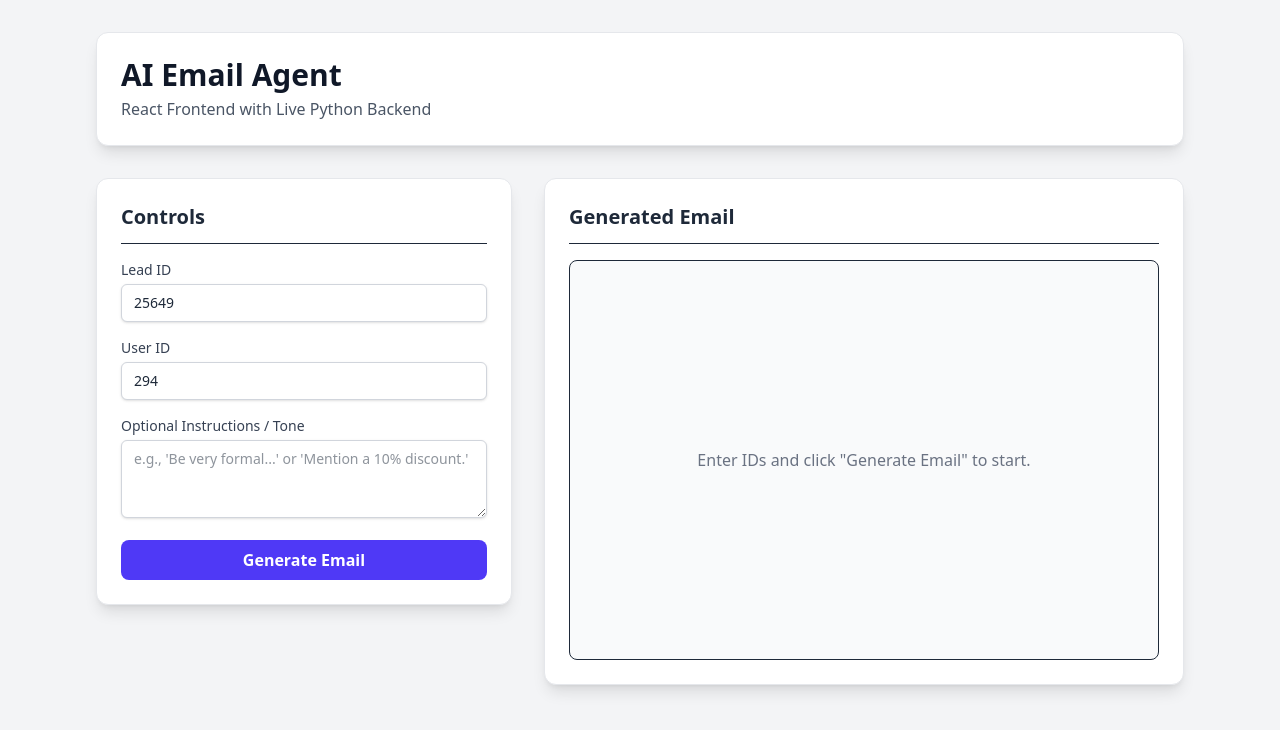
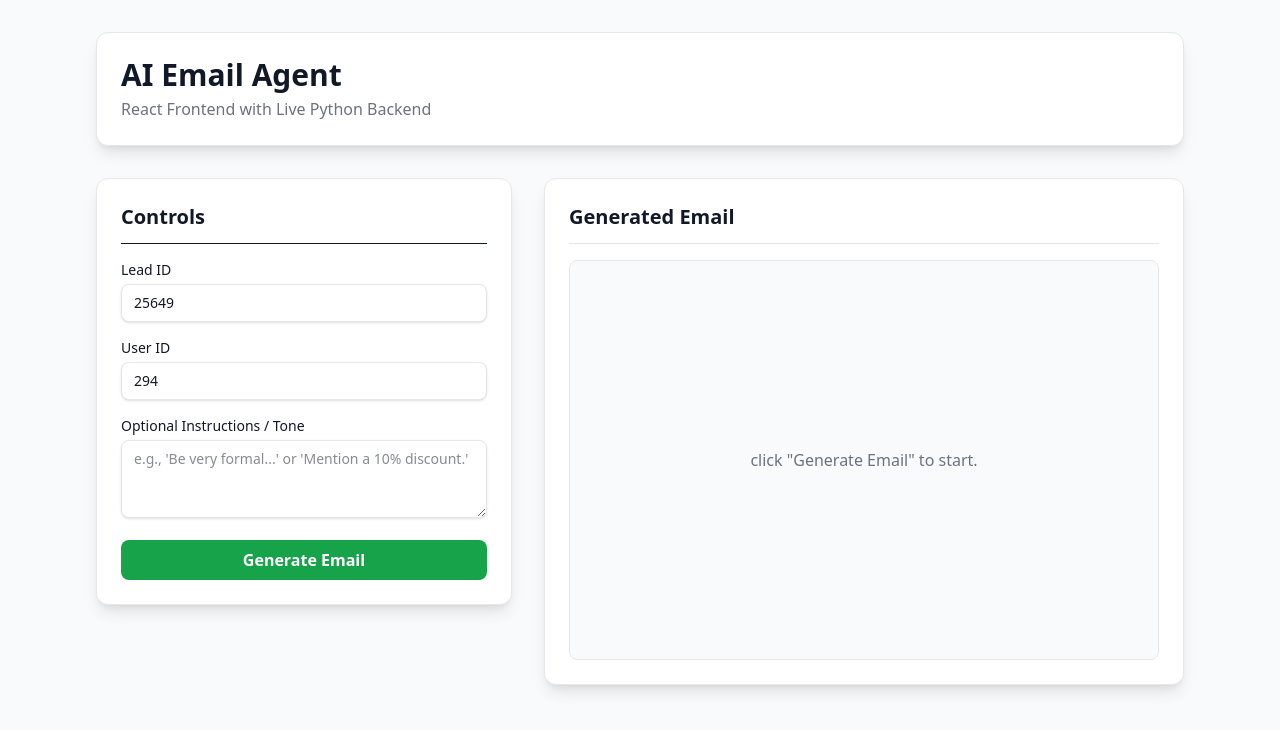
Before and after one commit to Sriyukthika26/Email-Agent, a React (Vite) app in the folder frontend/: page / in a window 1280 px wide. Shown: the top 730 px of the page. Built offline with nearby package versions, Linux system fonts and the light colour scheme.

Commit message:
green theme

```diff
--- a/frontend/src/App.jsx
+++ b/frontend/src/App.jsx
@@ -113,18 +113,15 @@ export default function App() {
     };
 
     // --- UI Handlers ---
-    const handleEditToggle = async () => { // Make the function async
+    const handleEditToggle = async () => {
         const currentEmail = emailHistory[historyIndex];
         if (!currentEmail) return;
 
         if (isEditing) {
-            // When saving an edit
             const newHistory = [...emailHistory.slice(0, historyIndex + 1), editedEmail];
             setEmailHistory(newHistory);
             setHistoryIndex(newHistory.length - 1);
             setIsEditing(false);
-
-            // Immediately send the updated history to the backend
             try {
                 await api.updateHistory(currentThreadId, newHistory);
                 showNotification("Edit saved to backend.", "info");
@@ -132,7 +129,6 @@ export default function App() {
                 showNotification(`Failed to save edit: ${error.message}`, "error");
             }
         } else {
-            // When entering editing mode
             setEditedEmail(currentEmail);
             setIsEditing(true);
         }
@@ -149,11 +145,11 @@ export default function App() {
     const idsAreFromUrl = !!(queryParams.get('leadId') || queryParams.get('userId'));
 
     return (
-        <div className="bg-gray-100 min-h-screen font-sans text-gray-800">
+        <div className="bg-[#f8fafc] min-h-screen font-sans text-[#111827]">
             <div className="container mx-auto p-4 md:p-8 max-w-6xl">
-                <header className="bg-white shadow-lg rounded-xl p-6 mb-8 border border-gray-200">
-                    <h1 className="text-3xl font-bold text-gray-900">AI Email Agent</h1>
-                    <p className="text-gray-600 mt-1">React Frontend with Live Python Backend</p>
+                <header className="bg-white shadow-lg rounded-xl p-6 mb-8 border border-[#e5e7eb]">
+                    <h1 className="text-3xl font-bold text-[#111827]">AI Email Agent</h1>
+                    <p className="text-[#6b7280] mt-1">React Frontend with Live Python Backend</p>
                 </header>
 
                 <main className="grid grid-cols-1 lg:grid-cols-5 gap-8">
--- a/frontend/src/components.jsx
+++ b/frontend/src/components.jsx
@@ -5,38 +5,39 @@ import { RefreshCw } from 'lucide-react';
 
 export const InputField = ({ id, label, value, onChange, disabled = false }) => (
     <div>
-        <label htmlFor={id} className="block text-sm font-medium text-gray-700 mb-1">{label}</label>
+        <label htmlFor={id} className="block text-sm font-medium text-[#111827]-700 mb-1">{label}</label>
         <input
             type="text"
             id={id}
             value={value}
             onChange={onChange}
             disabled={disabled}
-            className="w-full px-3 py-2 bg-white border border-gray-300 rounded-md shadow-sm focus:outline-none focus:ring-indigo-500 focus:border-indigo-500 sm:text-sm transition-shadow disabled:bg-gray-100 disabled:cursor-not-allowed"
+            className="w-full px-3 py-2 bg-white border border-[#e5e7eb] rounded-lg shadow-sm focus:outline-none focus:ring-[#16a34a] focus:border-[#16a34a] sm:text-sm transition-shadow disabled:bg-gray-100 disabled:cursor-not-allowed"
         />
     </div>
 );
 
 export const TextareaField = ({ id, label, value, onChange, placeholder }) => (
     <div>
-        <label htmlFor={id} className="block text-sm font-medium text-gray-700 mb-1">{label}</label>
+        <label htmlFor={id} className="block text-sm font-medium text-[#111827] mb-1">{label}</label>
         <textarea
             id={id}
             value={value}
             onChange={onChange}
             placeholder={placeholder}
             rows="3"
-            className="w-full px-3 py-2 bg-white border border-gray-300 rounded-md shadow-sm focus:outline-none focus:ring-indigo-500 focus:border-indigo-500 sm:text-sm transition-shadow"
+            className="w-full px-3 py-2 bg-white border border-[#e5e7eb] rounded-lg shadow-sm focus:outline-none focus:ring-[#16a34a] focus:border-[#16a34a] sm:text-sm transition-shadow disabled:bg-gray-100 disabled:cursor-not-allowed"
         />
     </div>
 );
 
 // --- Button Components ---
 
-export const IconButton = ({ onClick, children, disabled = false, className = '' }) => (
+export const IconButton = ({ onClick, children, disabled = false, className = '', title = '' }) => (
     <button
         onClick={onClick}
         disabled={disabled}
+        title={title}
         className={`p-2 rounded-full hover:bg-gray-200 disabled:bg-transparent disabled:text-gray-300 disabled:cursor-not-allowed transition-colors ${className}`}
     >
         {children}
@@ -48,7 +49,7 @@ export const PrimaryButton = ({ onClick, children, disabled = false, isLoading =
         onClick={onClick}
         disabled={disabled || isLoading}
         title={title}
-        className={`w-full flex justify-center items-center bg-indigo-600 text-white font-semibold py-2 px-4 rounded-lg hover:bg-indigo-700 focus:outline-none focus:ring-2 focus:ring-offset-2 focus:ring-indigo-500 transition duration-150 ease-in-out disabled:bg-indigo-300 disabled:cursor-not-allowed ${className}`}
+        className={`w-full flex justify-center items-center bg-[#16a34a] text-white font-semibold py-2 px-4 rounded-lg hover:bg-[#15803d] focus:outline-none focus:ring-2 focus:ring-offset-2 focus:ring-[#16a34a] transition duration-150 ease-in-out disabled:bg-[#4ade80] disabled:cursor-not-allowed ${className}`}
     >
         {isLoading ? <RefreshCw className="animate-spin h-5 w-5" /> : children}
     </button>
@@ -57,9 +58,9 @@ export const PrimaryButton = ({ onClick, children, disabled = false, isLoading =
 // --- Data Display Component ---
 
 export const DataCard = ({ title, data }) => (
-    <details className="bg-gray-50 p-3 rounded-lg border border-gray-200">
-        <summary className="font-semibold text-gray-800 cursor-pointer">{title}</summary>
-        <div className="mt-2 text-xs text-gray-600">
+    <details className="bg-[#f8fafc] p-3 rounded-lg border border-[#e5e7eb]">
+        <summary className="font-semibold text-[#111827] cursor-pointer">{title}</summary>
+        <div className="mt-2 text-xs text-[#6b7280]">
             <pre className="bg-gray-100 p-2 rounded whitespace-pre-wrap break-all">{JSON.stringify(data, null, 2)}</pre>
         </div>
     </details>
@@ -72,8 +73,8 @@ export const Notification = ({ message, type, show }) => {
 
     const baseClasses = 'fixed bottom-5 right-5 p-4 rounded-lg shadow-xl text-white transition-transform transform animate-bounce';
     const typeClasses = {
-        success: 'bg-green-500',
-        info: 'bg-blue-500',
+        success: 'bg-[#16a34a]', // Primary Green
+        info: 'bg-[#10b981]',    // Secondary Green
         error: 'bg-red-500',
     };
 
--- a/frontend/src/emaildisplay.jsx
+++ b/frontend/src/emaildisplay.jsx
@@ -22,129 +22,94 @@ const EmailDisplay = ({
     const currentEmail = historyIndex >= 0 ? emailHistory[historyIndex] : null;
     const [showRegenerateInput, setShowRegenerateInput] = React.useState(false);
 
-    // Reset local state when navigating history
     React.useEffect(() => {
         setSatisfactionChoice(null);
         setShowRegenerateInput(false);
     }, [historyIndex, setSatisfactionChoice]);
 
-
     return (
-        <div className="lg:col-span-3 bg-white p-6 shadow-lg rounded-xl border border-gray-200">
-            {/* --- Header and History Navigation --- */}
-            <div className="flex justify-between items-center mb-4 border-b pb-3">
-                <h2 className="text-xl font-semibold">Generated Email</h2>
+        <div className="lg:col-span-3 bg-white p-6 shadow-lg rounded-xl border border-[#e5e7eb]">
+            <div className="flex justify-between items-center mb-4 border-b border-[#e5e7eb] pb-3">
+                <h2 className="text-xl font-semibold text-[#111827]">Generated Email</h2>
                 {emailHistory.length > 0 && (
                     <div className="flex items-center space-x-2">
                         <IconButton onClick={() => navigateHistory(-1)} disabled={historyIndex <= 0}>
-                            <ArrowLeft size={20} />
+                        <ArrowLeft size={20} />
                         </IconButton>
-                        <span className="text-sm font-medium text-gray-600 tabular-nums">
+                        <span className="text-sm font-medium text-[#6b7280] tabular-nums">
                             {historyIndex + 1} / {emailHistory.length}
-                        </span>
+                            </span>
                         <IconButton onClick={() => navigateHistory(1)} disabled={historyIndex >= emailHistory.length - 1}>
                             <ArrowRight size={20} />
-                        </IconButton>
+                            </IconButton>
                     </div>
                 )}
             </div>
 
-            {/* --- Email Content Area --- */}
-            <div className="min-h-[400px] border rounded-lg bg-gray-50 p-4 flex flex-col">
+            <div className="min-h-[400px] border border-[#e5e7eb] rounded-lg bg-[#f8fafc] p-4 flex flex-col">
                 {isLoading && !currentEmail ? (
                     <div className="flex-grow flex items-center justify-center">
-                        <RefreshCw className="h-10 w-10 text-indigo-500 animate-spin" />
-                    </div>
+                        <RefreshCw className="h-10 w-10 text-[#16a34a] animate-spin" />
+                        </div>
                 ) : currentEmail ? (
                     <div className="flex-grow flex flex-col">
                         {isEditing ? (
                             <>
-                                <input type="text" value={editedEmail.subject} onChange={(e) => setEditedEmail({ ...editedEmail, subject: e.target.value })} className="text-lg font-semibold bg-white border border-indigo-300 rounded p-2 mb-4 focus:ring-2 focus:ring-indigo-500 outline-none" />
-                                <textarea value={editedEmail.body} onChange={(e) => setEditedEmail({ ...editedEmail, body: e.target.value })} className="flex-grow text-gray-700 bg-white border border-indigo-300 rounded p-2 leading-relaxed whitespace-pre-wrap focus:ring-2 focus:ring-indigo-500 outline-none" rows="12" />
+                                <input type="text" value={editedEmail.subject} onChange={(e) => setEditedEmail({ ...editedEmail, subject: e.target.value })} className="text-lg font-semibold bg-white border border-[#16a34a] rounded p-2 mb-4 focus:ring-2 focus:ring-[#16a34a] outline-none" />
+                                <textarea value={editedEmail.body} onChange={(e) => setEditedEmail({ ...editedEmail, body: e.target.value })} className="flex-grow text-[#111827] bg-white border border-[#16a34a] rounded p-2 leading-relaxed whitespace-pre-wrap focus:ring-2 focus:ring-[#16a34a] outline-none" rows="12" />
                             </>
                         ) : (
                             <>
-                                <h3 className="text-lg font-semibold mb-4 pb-2 border-b">{currentEmail.subject}</h3>
-                                <p className="flex-grow text-gray-700 leading-relaxed whitespace-pre-wrap">{currentEmail.body}</p>
+                                <h3 className="text-lg font-semibold mb-4 pb-2 border-b border-[#e5e7eb]">{currentEmail.subject}</h3>
+                                <p className="flex-grow text-[#111827] leading-relaxed whitespace-pre-wrap">{currentEmail.body}</p>
                             </>
                         )}
                     </div>
                 ) : (
-                    <div className="flex-grow flex items-center justify-center text-gray-500">
-                        Enter IDs and click "Generate Email" to start.
-                    </div>
+                    <div className="flex-grow flex items-center justify-center text-[#6b7280]">click "Generate Email" to start.</div>
                 )}
             </div>
 
-            {/* --- Action Buttons Area --- */}
             {currentEmail && (
-                <div className="mt-4 space-y-4 pt-4 border-t">
-                    {/* Step 1: Initial Satisfaction Check (Show if not editing and no choice made) */}
+                <div className="mt-4 space-y-4 pt-4 border-t border-[#e5e7eb]">
                     {!isEditing && satisfactionChoice === null && (
-                        <div className="p-4 text-center bg-gray-50 rounded-lg">
-                            <h3 className="font-semibold mb-3 text-gray-800">Are you satisfied with this draft?</h3>
+                        <div className="p-4 text-center bg-[#f8fafc] rounded-lg">
+                            <h3 className="font-semibold mb-3 text-[#111827]">Are you satisfied with this draft?</h3>
                             <div className="flex justify-center items-center space-x-4">
-                                <IconButton onClick={() => setSatisfactionChoice('unsatisfied')} className="text-red-500 hover:bg-red-100" title="Unsatisfied">
-                                    <ThumbsDown size={24} />
-                                </IconButton>
-                                <IconButton onClick={() => setSatisfactionChoice('satisfied')} className="text-green-500 hover:bg-green-100" title="Satisfied">
-                                    <ThumbsUp size={24} />
-                                </IconButton>
+                                <IconButton onClick={() => setSatisfactionChoice('unsatisfied')} className="text-red-500 hover:bg-red-100" title="Unsatisfied"><ThumbsDown size={24} /></IconButton>
+                                <IconButton onClick={() => setSatisfactionChoice('satisfied')} className="text-[#16a34a] hover:bg-green-100" title="Satisfied"><ThumbsUp size={24} /></IconButton>
                             </div>
                         </div>
                     )}
 
-                    {/* Step 2 (Thumbs Down): Show correction options */}
                     {!isEditing && satisfactionChoice === 'unsatisfied' && (
-                        <div className="p-4 text-center bg-gray-50 rounded-lg space-y-4">
-                             <h3 className="font-semibold text-gray-800">What needs to be changed?</h3>
+                        <div className="p-4 text-center bg-[#f8fafc] rounded-lg space-y-4">
+                             <h3 className="font-semibold text-[#111827]">What needs to be changed?</h3>
                              <div className="flex justify-center items-center space-x-3">
-                                <button onClick={() => { setSatisfactionChoice(null); setShowRegenerateInput(false); }} className="font-semibold text-gray-600 px-4 py-2 rounded-lg hover:bg-gray-100 transition-colors">
-                                    Back
-                                </button>
-                                <button onClick={() => setShowRegenerateInput(true)} className="font-semibold text-gray-600 px-4 py-2 rounded-lg hover:bg-gray-100 transition-colors">
-                                    Regenerate (for major changes)
-                                </button>
-                                <button onClick={handleEditToggle} className="flex items-center gap-2 font-semibold text-indigo-600 px-4 py-2 rounded-lg hover:bg-indigo-100 transition-colors">
-                                    <Edit size={18} />
-                                    Edit Manually (for minor fixes)
-                                </button>
+                                <button onClick={() => { setSatisfactionChoice(null); setShowRegenerateInput(false); }} className="font-semibold text-[#6b7280] px-4 py-2 rounded-lg hover:bg-gray-100 transition-colors">Back</button>
+                                <button onClick={() => setShowRegenerateInput(true)} className="font-semibold text-[#111827] px-4 py-2 rounded-lg hover:bg-gray-100 transition-colors">Regenerate (for major changes)</button>
+                                <button onClick={handleEditToggle} className="flex items-center gap-2 font-semibold text-[#16a34a] px-4 py-2 rounded-lg hover:bg-green-100 transition-colors"><Edit size={18} />Edit Manually (for minor fixes)</button>
                              </div>
                              {showRegenerateInput && (
                                 <div className="flex space-x-2 pt-3">
-                                    <input type="text" value={feedback} onChange={(e) => setFeedback(e.target.value)} placeholder="e.g., 'Make it more formal'" className="flex-grow px-3 py-2 bg-white border border-gray-300 rounded-md shadow-sm focus:outline-none focus:ring-indigo-500 focus:border-indigo-500 sm:text-sm" />
-                                    <PrimaryButton onClick={handleRegenerateWithFeedback} disabled={!feedback || isRegenerating || isLoading} isLoading={isRegenerating} className="w-auto px-4">
-                                        <RefreshCw size={16} />
-                                    </PrimaryButton>
+                                    <input type="text" value={feedback} onChange={(e) => setFeedback(e.target.value)} placeholder="e.g., 'Make it more formal'" className="flex-grow px-3 py-2 bg-white border border-[#e5e7eb] rounded-md shadow-sm focus:outline-none focus:ring-[#16a34a] focus:border-[#16a34a] sm:text-sm" />
+                                    <PrimaryButton onClick={handleRegenerateWithFeedback} disabled={!feedback || isRegenerating || isLoading} isLoading={isRegenerating} className="w-auto px-4"><RefreshCw size={16} /></PrimaryButton>
                                 </div>
                              )}
                         </div>
                     )}
 
-                    {/* Step 2 (Thumbs Up): Show finalization options */}
                     {!isEditing && satisfactionChoice === 'satisfied' && (
                         <div className="flex items-center justify-end space-x-3">
-                             <button onClick={() => setSatisfactionChoice(null)} className="font-semibold text-gray-600 px-4 py-2 rounded-lg hover:bg-gray-100 transition-colors">
-                                Back
-                            </button>
-                            <button onClick={handleEditToggle} className="flex items-center gap-2 font-semibold text-gray-700 px-4 py-2 rounded-lg hover:bg-gray-200 transition-colors">
-                                <Edit size={18} />
-                                Edit
-                            </button>
-                            <PrimaryButton onClick={handleApprove} disabled={isLoading} isLoading={isLoading && !!currentEmail} className="bg-green-600 hover:bg-green-700 focus:ring-green-500">
-                                <Send size={16} className="mr-2" />
-                                Approve & Send
-                            </PrimaryButton>
+                             <button onClick={() => setSatisfactionChoice(null)} className="font-semibold text-[#6b7280] px-4 py-2 rounded-lg hover:bg-gray-100 transition-colors">Back</button>
+                            <button onClick={handleEditToggle} className="flex items-center gap-2 font-semibold text-[#111827] px-4 py-2 rounded-lg hover:bg-gray-200 transition-colors"><Edit size={18} />Edit</button>
+                            <PrimaryButton onClick={handleApprove} disabled={isLoading} isLoading={isLoading && !!currentEmail}><Send size={16} className="mr-2" />Approve & Send</PrimaryButton>
                         </div>
                     )}
 
-                    {/* Actions shown ONLY when editing */}
                     {isEditing && (
                         <div className="flex items-center justify-end">
-                             <button onClick={handleEditToggle} className="flex items-center gap-2 font-semibold text-indigo-600 px-4 py-2 rounded-lg hover:bg-indigo-100 transition-colors">
-                                <Check size={18} />
-                                Save & Continue
-                            </button>
+                             <button onClick={handleEditToggle} className="flex items-center gap-2 font-semibold text-[#16a34a] px-4 py-2 rounded-lg hover:bg-green-100 transition-colors"><Check size={18} />Save & Continue</button>
                         </div>
                     )}
                 </div>
```
